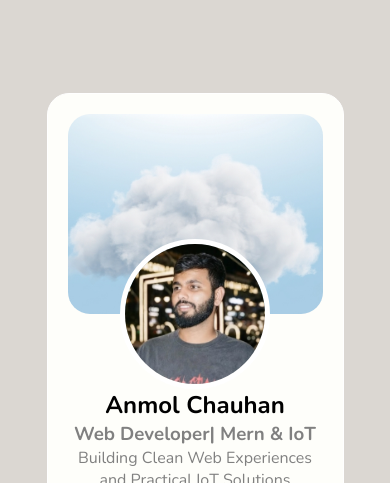
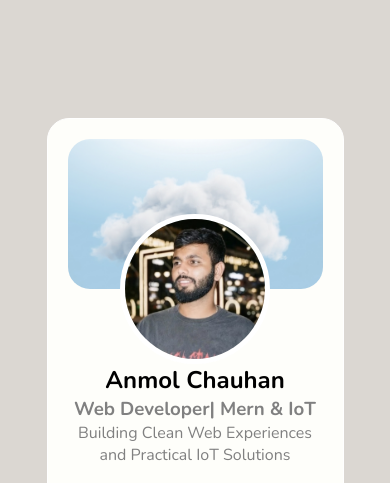
Before and after one commit to anmolchauhan82190-beep/Profile-Card, a plain HTML site: page index.html in a window 390 px wide. Shown: the top 483 px of the page. Drawn offline with Linux system fonts and the light colour scheme.

Commit message:
Update styles.css

```diff
--- a/styles.css
+++ b/styles.css
@@ -217,4 +217,7 @@
         line-height: 1.3;
         white-space: nowrap;
     }
+    div.Cover-Banner {
+        height: 150px;
+    }
 }
```
